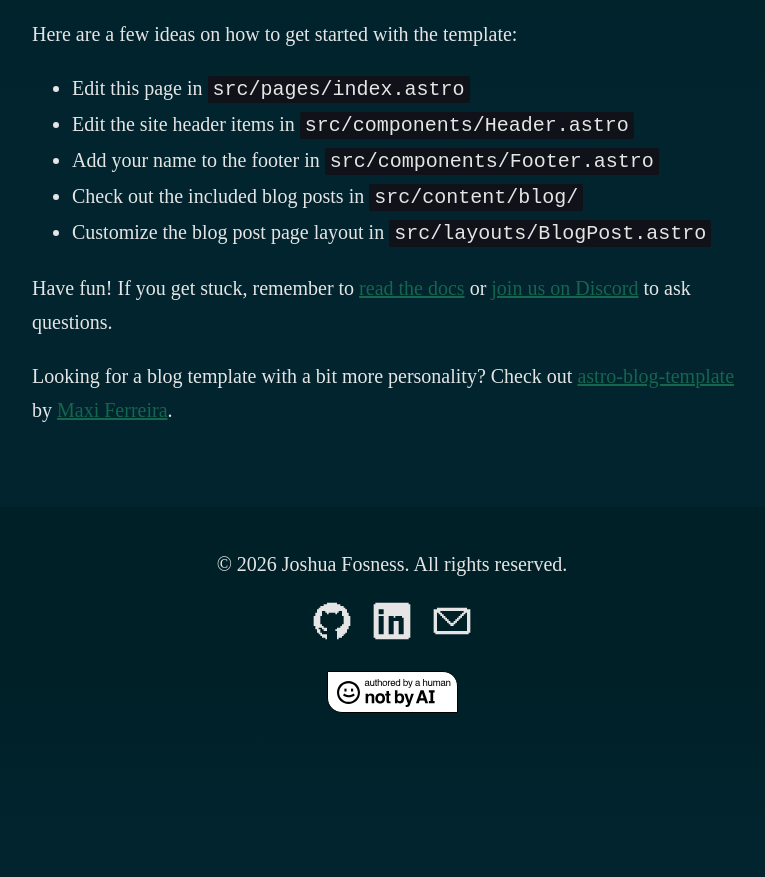
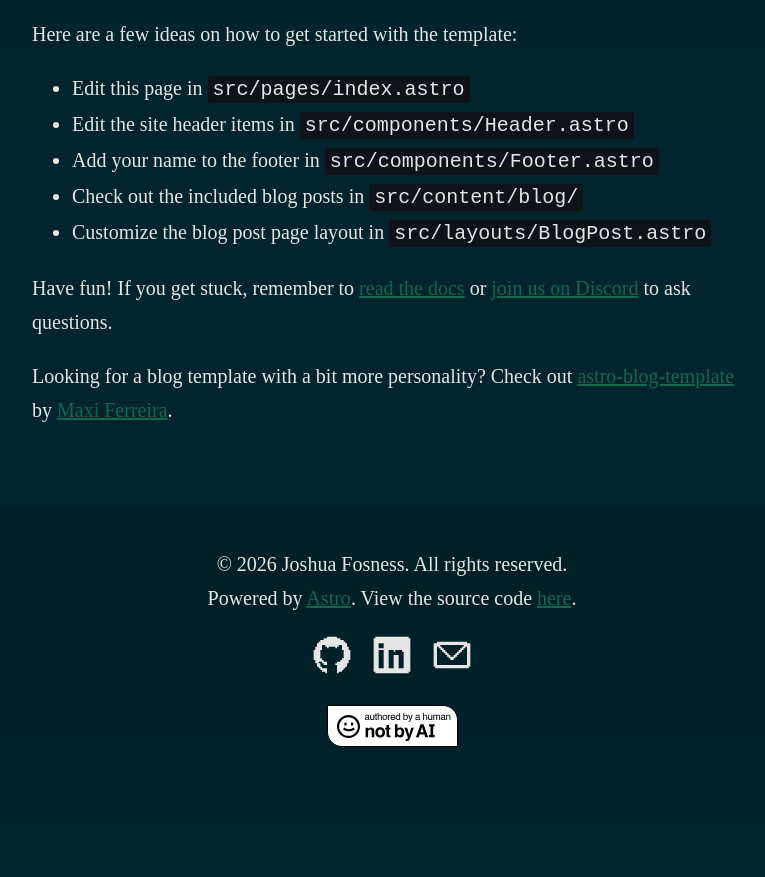
Before and after one commit to fosrox/rxy-network-site, an Astro site: page / in a window 1280 px wide. Shown: the part 466-1343 px from the top of the page, without its empty margins (248-1013 px from the left). Before the commit the page ends 1309 px from the top, so only its background shows below. Built offline with nearby package versions, Linux system fonts and the light colour scheme; Astro itself is replaced by a stand-in of ours.

Commit message:
add attribution to astro and source code

```diff
--- a/src/components/Footer.astro
+++ b/src/components/Footer.astro
@@ -7,7 +7,8 @@ import MadebyHumanBadge from '../assets/icons/AuthoredByAHumanWhite.svg';
 ---
 
 <footer>
-	&copy; {today.getFullYear()} Joshua Fosness. All rights reserved.
+	<div>&copy; {today.getFullYear()} Joshua Fosness. All rights reserved.</div>
+	<div>Powered by <a href="https://astro.build" target="_blank">Astro</a>. View the source code <a href="https://github.com/fosrox/rxy-network-site" target="_blank">here</a>.</div>
 	<div class="social-links">
 		<a href="https://github.com/fosrox" target="_blank">
 			<span class="sr-only">Go to my Github Profile</span>
```
